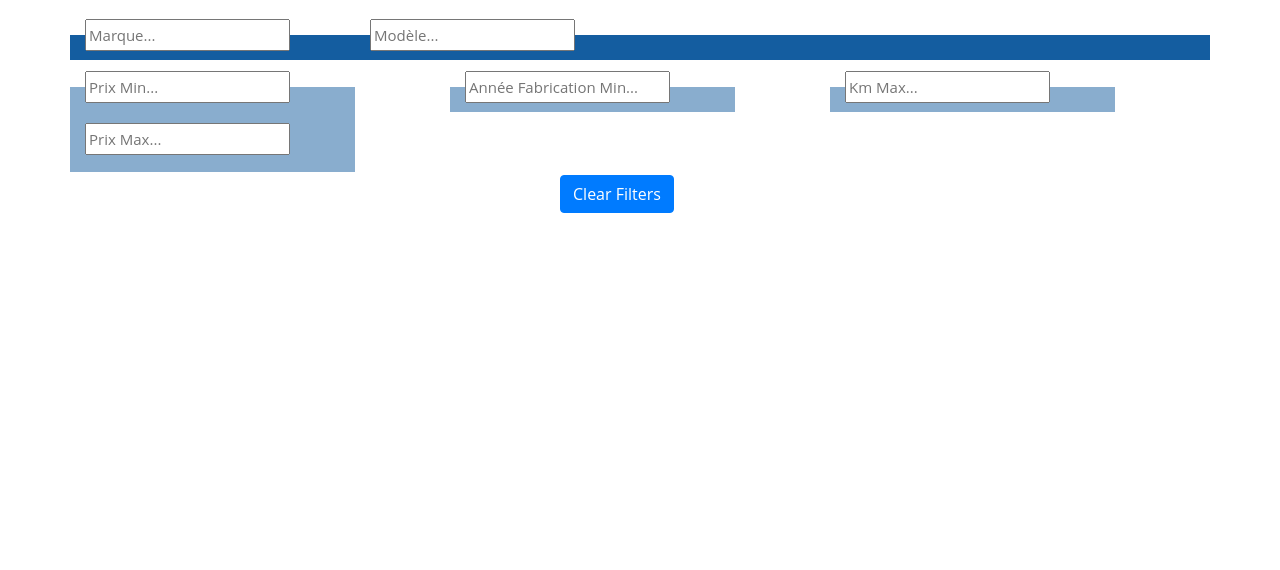
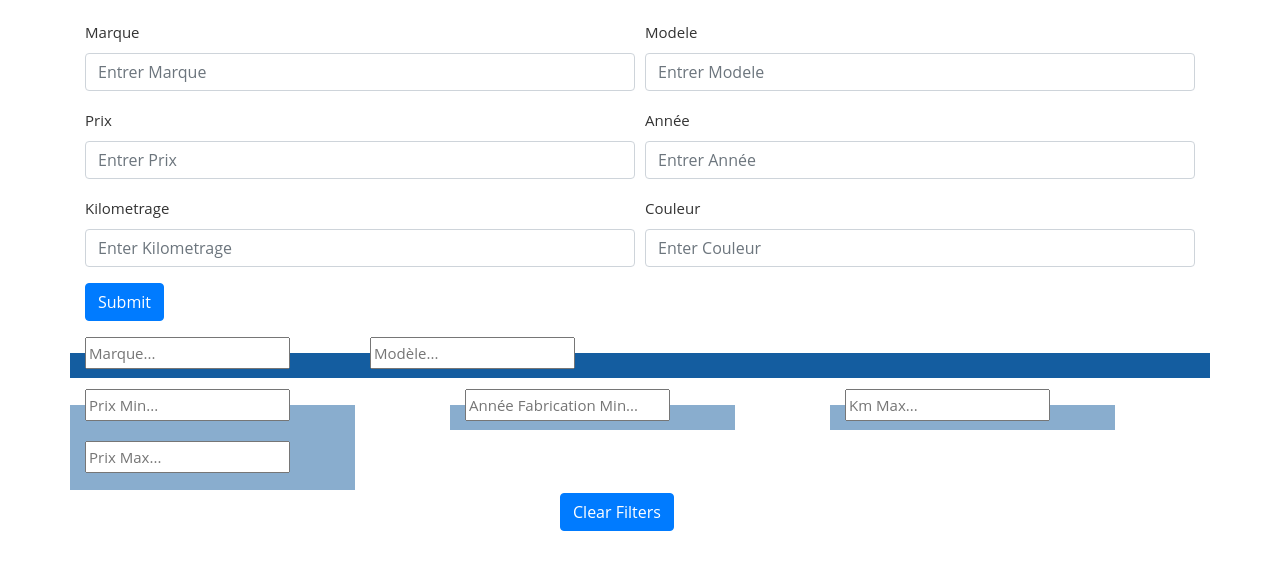
Before and after one commit to Sirabax/garage-v-parrot-project, a Symfony app: template templates/voitures/voitures.html.twig in a window 1280 px wide. Shown: the part 131-701 px from the top of the page. Run offline with Twig, Linux system fonts and the light colour scheme; the template is opened without the code that fills it, so the values that code supplies are empty; some libraries are stand-ins or nearby versions.

Commit message:
add voitures

```diff
--- a/templates/comments/comments.html.twig
+++ b/templates/comments/comments.html.twig
@@ -93,7 +93,6 @@ document.addEventListener('DOMContentLoaded', function () {
                 } else {
                     // Comment added successfully
                     alert('Comment added successfully.');
-                    // You can redirect or update the UI as needed
                 }
             })
             .catch(error => {
--- a/templates/voitures/voitures.html.twig
+++ b/templates/voitures/voitures.html.twig
@@ -7,7 +7,46 @@
 {% block content %}
 	{% include 'navbar.html.twig' %}
 
-	<div class="container filters-container">
+<div class="container filters-container">
+    <form id="voiture-form" action="add-voitures.php">
+        <div class="form-row">
+            <div class="form-group col-md-6">
+                <label for="addmarque">Marque</label>
+                <input type="text" class="form-control" id="addmarque" name="marque" placeholder="Entrer Marque" required>
+            </div>
+            <div class="form-group col-md-6">
+                <label for="addmodele">Modele</label>
+                <input type="text" class="form-control" id="addmodele" name="modele" placeholder="Entrer Modele" required>
+            </div>
+        </div>
+
+        <div class="form-row">
+            <div class="form-group col-md-6">
+                <label for="addprix">Prix</label>
+                <input type="text" class="form-control" id="addprix" name="prix" placeholder="Entrer Prix" required>
+            </div>
+            <div class="form-group col-md-6">
+                <label for="addannee">Année</label>
+                <input type="text" class="form-control" id="addannee" name="annee" placeholder="Entrer Année" required>
+            </div>
+        </div>
+
+        <div class="form-row">
+            <div class="form-group col-md-6">
+                <label for="addkilometrage">Kilometrage</label>
+                <input type="text" class="form-control" id="addkilometrage" name="kilometrage" placeholder="Enter Kilometrage" required>
+            </div>
+            <div class="form-group col-md-6">
+                <label for="addcouleur">Couleur</label>
+                <input type="text" class="form-control" id="addcouleur" name="couleur" placeholder="Enter Couleur" required>
+            </div>
+        </div>
+
+        <button type="submit" class="btn btn-primary">Submit</button>
+    </form>
+</div>
+
+	<div class="container mt-3">
 		<div class="row marque-modele">
 			<div class="col-3">
 				<input type="text" id="searchMarqueInput" placeholder="Marque...">
@@ -24,7 +63,7 @@
 			<div class="col-3 annekmbar">
 				<input type="text" id="searchAnneeInput" placeholder="Année Fabrication Min...">
 			</div>
-<div class="col-1"></div>
+			<div class="col-1"></div>
 
 			<div class="col-3 annekmbar">
 				<input type="text" id="searchKmInput" placeholder="Km Max...">
@@ -81,5 +120,6 @@
 
 	{% block contentjs %}
 		<script src="{{ asset('assets/javascript/voitures.js') }}"></script>
+		<script src="{{ asset('assets/javascript/voitures-add.js') }}"></script>
 	{% endblock %}
 {% endblock %}
```
Also changed, not shown: public/add-voiture.php (added, +54 -0 lines), public/assets/javascript/voitures-add.js (added).
